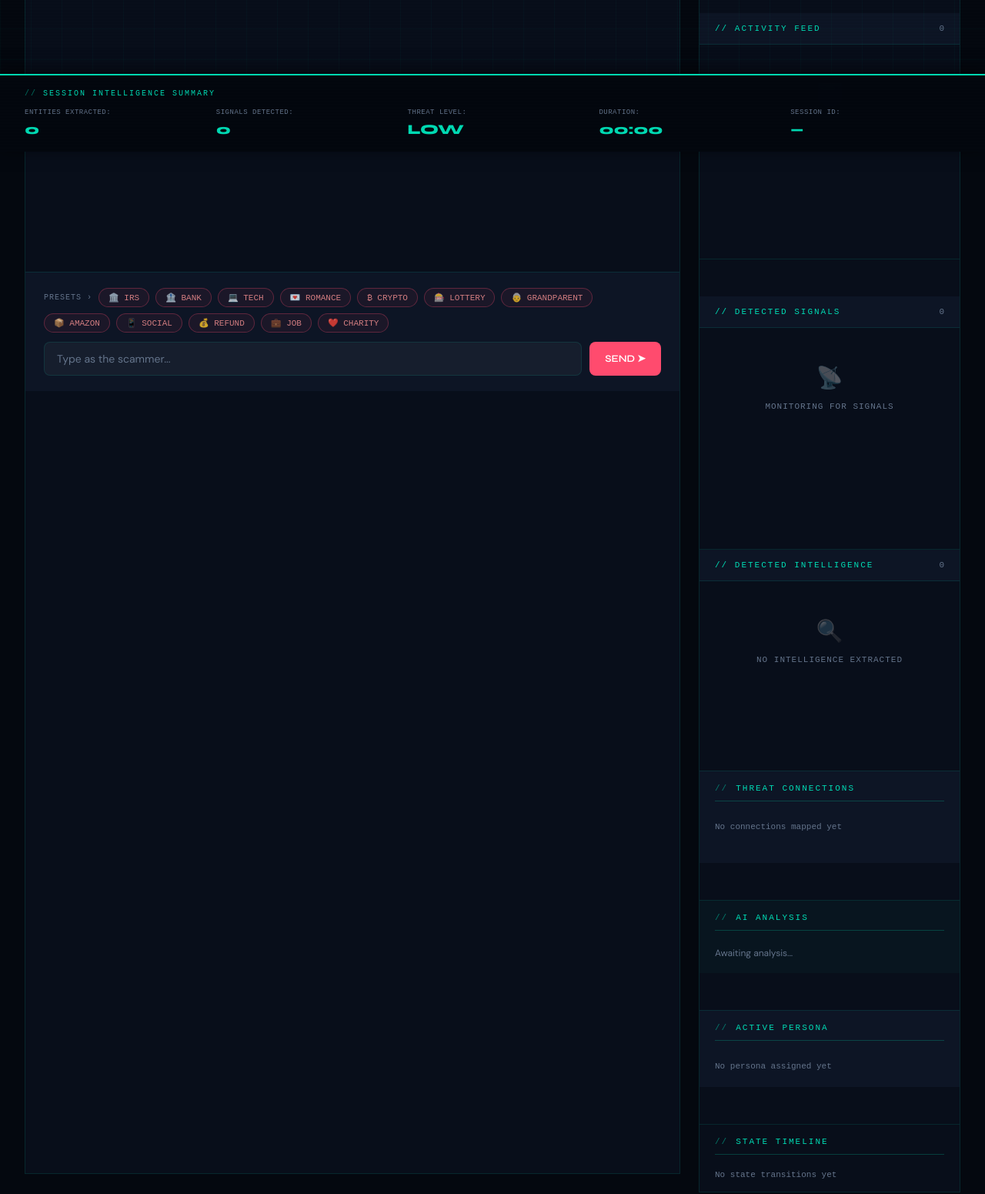
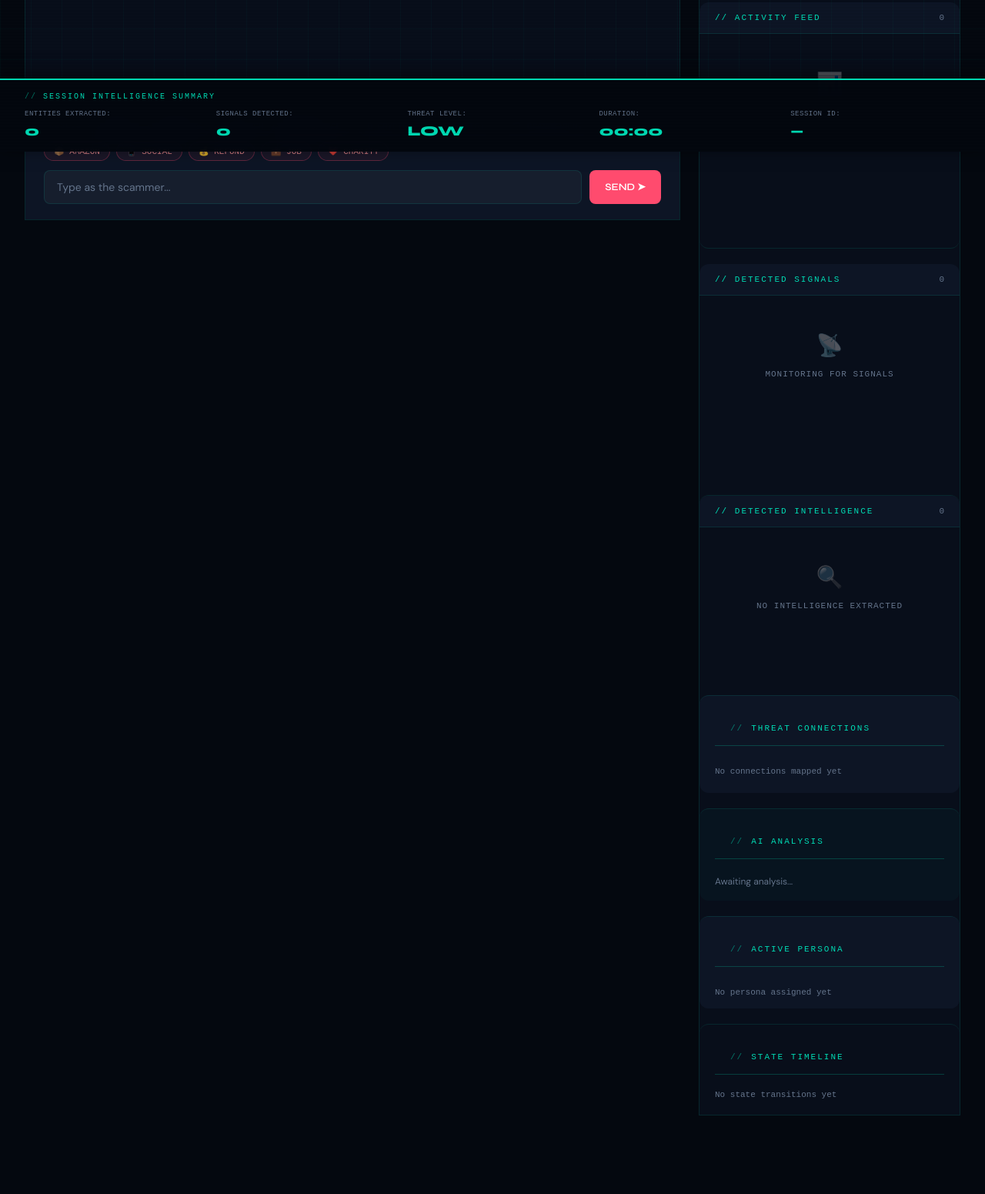
Before and after one commit to Shivang1109/scam-intelligence-system, a website: page public/index.html in a window 1280 px wide. Shown: the part 603-2154 px from the top of the page at 77% size. Drawn offline with Linux system fonts and the light colour scheme; a web font is replaced by a local one.

Commit message:
fix: Perfect column alignment and card consistency
Fixed 5 critical layout issues for professional SOC dashboard:

1. Main Column Width Balance (MOST IMPORTANT)
   - Changed grid from '1fr 420px' to '68% 32%'
   - Chat console: ~70% width
   - Analysis panels: ~30% width
   - Matches real SOC dashboard proportions

2. Right Panel Card Consistency
   - All cards now have uniform padding: 20px
   - All cards have border-radius: 12px
   - All cards have width: 100%
   - Right column gap: 20px (from 24px)
   - Perfect vertical alignment

3. Metrics Row Centering
   - Grid gap: 24px (from 20px)
   - Cards use justify-content: space-between
   - Even distribution across 4 columns
   - Height: 90px consistent

4. Chat Console Height Fix
   - Container: height: 550px
   - Messages: flex: 1 (expands naturally)
   - Input area no longer compresses messages
   - Proper flex layout

5. Footer Section Alignment
   - Padding reduced: 16px 32px (from 18px)
   - Summary grid: align-items: center
   - Better visual connection to dashboard
   - Cleaner appearance

Result: Perfect 68/32 column split with all cards aligned.

```diff
--- a/public/styles.css
+++ b/public/styles.css
@@ -194,7 +194,7 @@
 .metrics-grid {
   display: grid;
   grid-template-columns: repeat(4, 1fr);
-  gap: 20px;
+  gap: 24px;
 }
 
 .metric-card {
@@ -205,6 +205,7 @@
   height: 90px;
   display: flex;
   align-items: center;
+  justify-content: space-between;
   gap: 14px;
   transition: all 0.25s ease;
   position: relative;
@@ -288,7 +289,7 @@
 
 .layout {
   display: grid;
-  grid-template-columns: 1fr 420px;
+  grid-template-columns: 68% 32%;
   gap: 24px;
   padding: 24px 32px;
   max-width: 1920px;
@@ -322,11 +323,12 @@
   display: flex;
   flex-direction: column;
   border-right: 1px solid var(--border);
-  margin-bottom: 40px;
+  margin-bottom: 0;
+  height: 550px;
 }
 
 .chat-messages {
-  height: 550px;
+  flex: 1;
   overflow-y: auto;
   padding: 24px;
   display: flex;
@@ -607,23 +609,36 @@
 .right-col {
   display: flex;
   flex-direction: column;
-  gap: 24px;
+  gap: 20px;
 }
 
 .dashboard-section {
-  margin-bottom: 24px;
+  margin-bottom: 0;
 }
 
 .dashboard-section:last-child {
   margin-bottom: 0;
 }
 
+/* Consistent card styling for right panel */
+.right-col .panel-header,
+.right-col .section-title {
+  padding: 16px 20px;
+}
+
+.right-col > div {
+  width: 100%;
+}
+
+/* Risk Panel */
 .risk-panel {
-  padding: 24px;
+  padding: 20px;
   border-bottom: 1px solid var(--border);
   background: var(--surface2);
   flex-shrink: 0;
   min-height: auto;
+  border-radius: 12px;
+  width: 100%;
 }
 
 .risk-display {
@@ -778,6 +793,9 @@
   display: flex;
   flex-direction: column;
   overflow: hidden;
+  border-radius: 12px;
+  width: 100%;
+  padding: 0;
 }
 
 .signals-scroll {
@@ -913,6 +931,9 @@
   display: flex;
   flex-direction: column;
   overflow: hidden;
+  border-radius: 12px;
+  width: 100%;
+  padding: 0;
 }
 
 .intelligence-grid {
@@ -1002,12 +1023,14 @@
 /* Threat Connections Panel */
 .connections-panel {
   border-top: 1px solid var(--border);
-  padding: 16px 20px;
+  padding: 20px;
   background: var(--surface2);
   min-height: 120px;
   max-height: 180px;
   overflow-y: auto;
   flex-shrink: 0;
+  border-radius: 12px;
+  width: 100%;
 }
 
 .connections-panel::-webkit-scrollbar {
@@ -1204,7 +1227,7 @@
   right: 0;
   background: rgba(4, 8, 15, 0.98);
   border-top: 2px solid var(--accent);
-  padding: 18px 32px;
+  padding: 16px 32px;
   backdrop-filter: blur(20px);
   z-index: 200;
   box-shadow: 0 -4px 20px rgba(0, 0, 0, 0.5);
@@ -1215,7 +1238,7 @@
   font-size: 10px;
   letter-spacing: 2px;
   color: var(--accent);
-  margin-bottom: 14px;
+  margin-bottom: 12px;
   text-transform: uppercase;
   display: flex;
   align-items: center;
@@ -1231,6 +1254,7 @@
   display: grid;
   grid-template-columns: repeat(5, 1fr);
   gap: 28px;
+  align-items: center;
 }
 
 .summary-item {
@@ -1317,12 +1341,14 @@
 /* AI Analysis Panel */
 .ai-panel {
   border-top: 1px solid var(--border);
-  padding: 16px 20px;
+  padding: 20px;
   background: rgba(0, 219, 180, 0.03);
   min-height: 80px;
   max-height: 140px;
   overflow-y: auto;
   flex-shrink: 0;
+  border-radius: 12px;
+  width: 100%;
 }
 
 .ai-panel::-webkit-scrollbar {
@@ -1360,12 +1386,14 @@
 /* Persona Panel */
 .persona-panel {
   border-top: 1px solid var(--border);
-  padding: 16px 20px;
+  padding: 20px;
   background: var(--surface2);
   min-height: 100px;
   max-height: 160px;
   overflow-y: auto;
   flex-shrink: 0;
+  border-radius: 12px;
+  width: 100%;
 }
 
 .persona-panel::-webkit-scrollbar {
@@ -1579,12 +1607,14 @@
 /* State History Panel */
 .state-history-panel {
   border-top: 1px solid var(--border);
-  padding: 16px 20px;
+  padding: 20px;
   background: var(--surface);
   min-height: 80px;
   max-height: 120px;
   overflow-y: auto;
   flex-shrink: 0;
+  border-radius: 12px;
+  width: 100%;
 }
 
 .state-history-panel::-webkit-scrollbar {
@@ -1712,6 +1742,9 @@
   flex-direction: column;
   overflow: hidden;
   border-bottom: 1px solid var(--border);
+  border-radius: 12px;
+  width: 100%;
+  padding: 0;
 }
 
 .activity-scroll {
```
